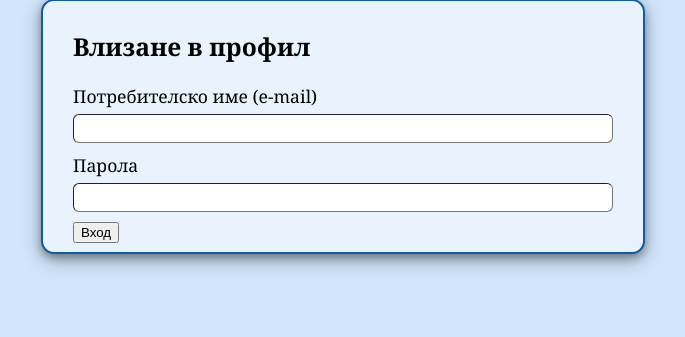
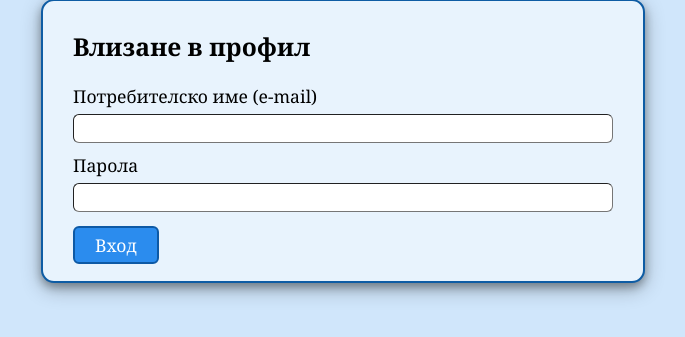
Before and after one commit to ruby-fencerin/Web-project, a PHP site: page /pages/login_page.php in a window 1280 px wide. Shown: the part 113-450 px from the top of the page, without its empty margins (297-982 px from the left). Run offline with PHP 8.4, Linux system fonts and the light colour scheme.

Commit message:
small login css change

```diff
--- a/app/css/login_styles.css
+++ b/app/css/login_styles.css
@@ -51,7 +51,7 @@ input {
     border: 2px solid #0d59a5;
     color: white;
 
-    margin: 20px 0;
+    margin: 8px 0;
     padding: 5px 20px;
     border-radius: 6px;
 }
--- a/app/pages/login_page.php
+++ b/app/pages/login_page.php
@@ -22,7 +22,7 @@
 
         <div id="error" class="error"></div>
 
-        <button type="submit">Вход</button>
+        <button type="submit" id = "login-btn">Вход</button>
     </form>
 
     <script src="../js/login.js"></script>
```
